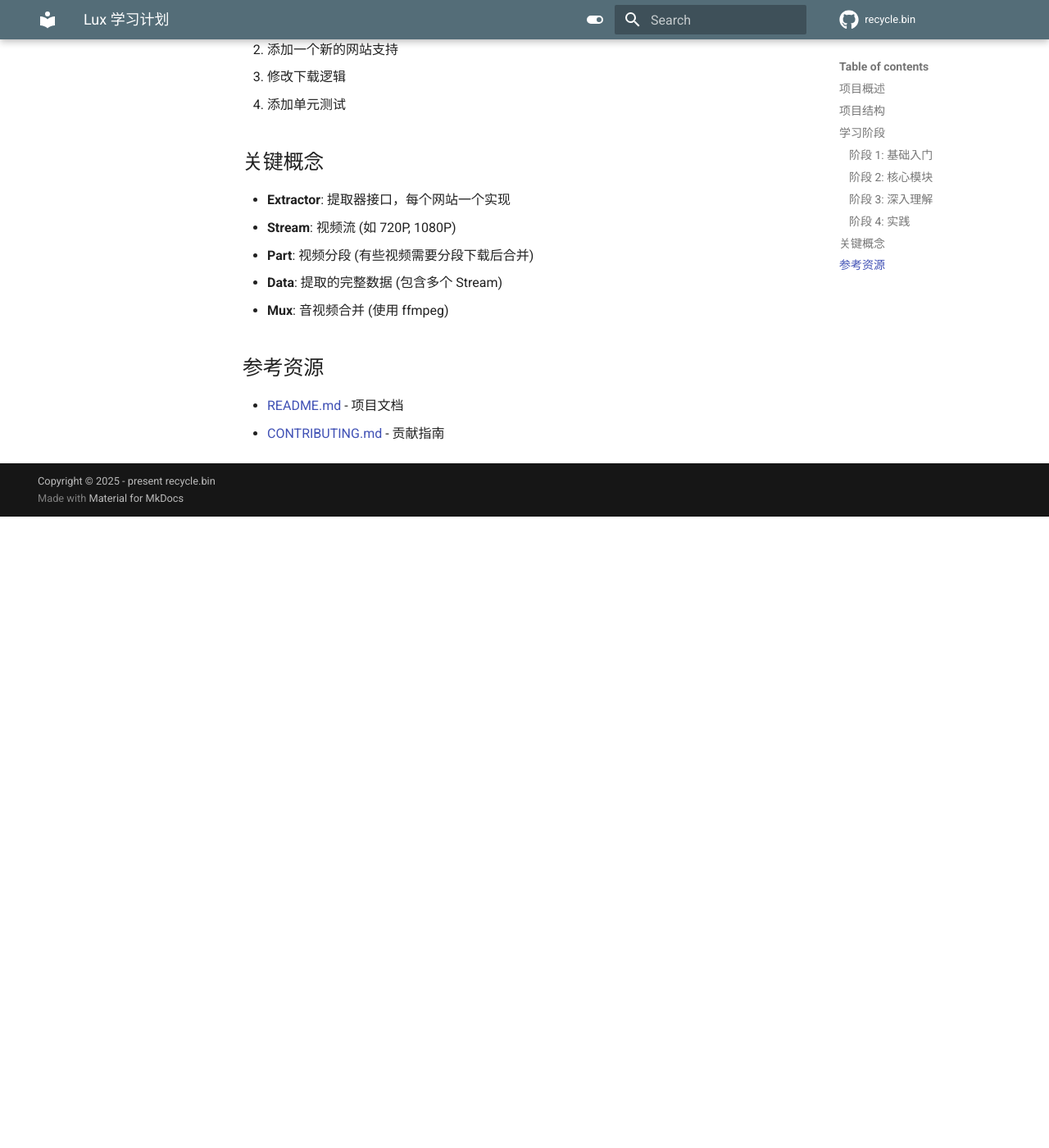
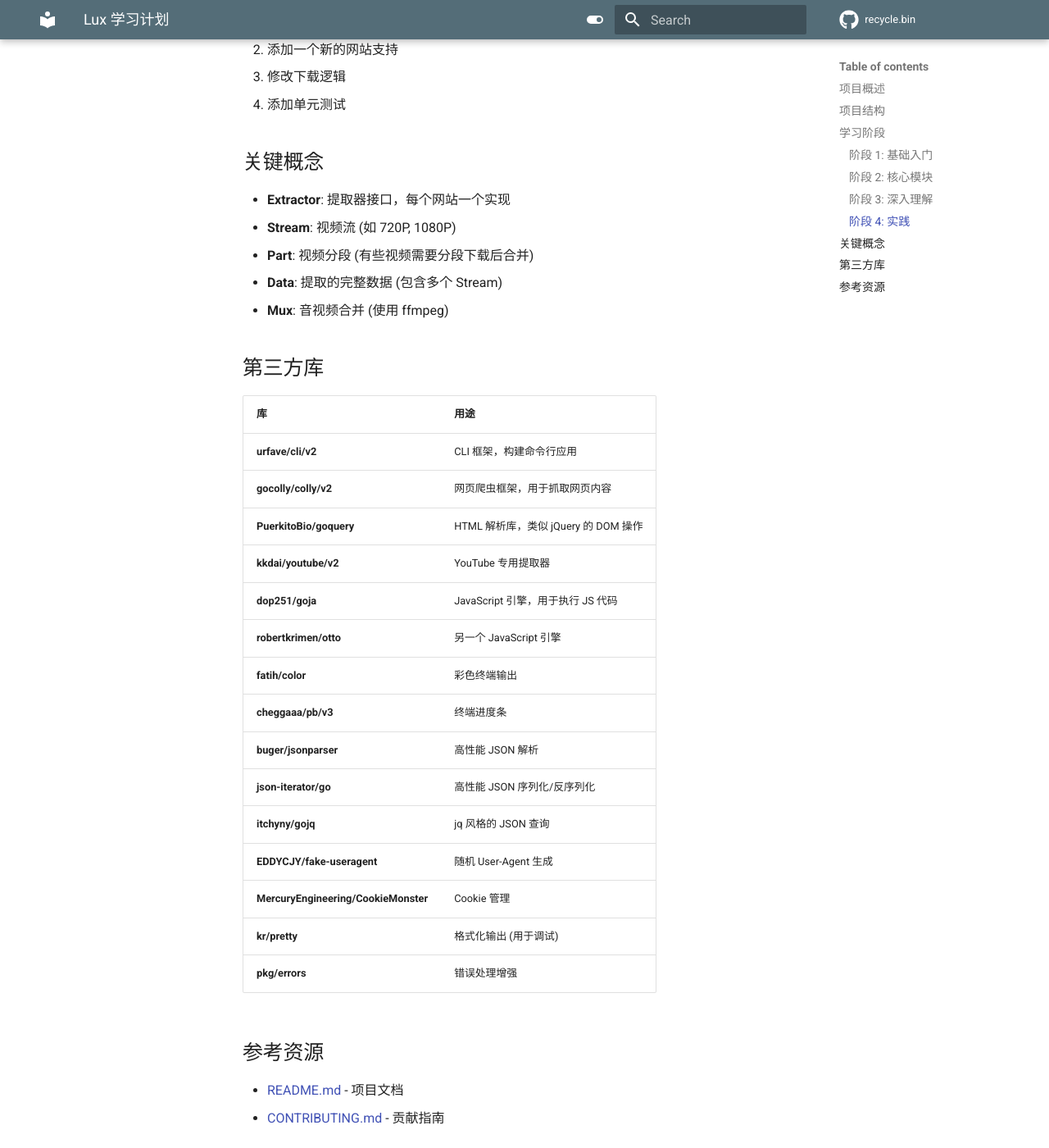
Before and after one commit to xiongjia/xiongjia.github.com, an MkDocs documentation site: the page built from docs/research/docs/lux/00-lux.md, in a window 1280 px wide and 1400 px high, scrolled down 1829 px. Shown: the whole window at 82% size. Built offline with MkDocs 1.6.1 and Material for MkDocs 9.7.7, drawn with Linux system fonts in a browser that asks for light colours; comment, search, counter and statistics services are not loaded; before the commit the page ends 2459 px from its top, so only the background shows below that.

Commit message:
golang cli test

```diff
--- a/docs/research/docs/lux/00-lux.md
+++ b/docs/research/docs/lux/00-lux.md
@@ -77,6 +77,26 @@ lux/
 - **Data**: 提取的完整数据 (包含多个 Stream)
 - **Mux**: 音视频合并 (使用 ffmpeg)
 
+## 第三方库
+
+| 库 | 用途 |
+|---|---|
+| **urfave/cli/v2** | CLI 框架，构建命令行应用 |
+| **gocolly/colly/v2** | 网页爬虫框架，用于抓取网页内容 |
+| **PuerkitoBio/goquery** | HTML 解析库，类似 jQuery 的 DOM 操作 |
+| **kkdai/youtube/v2** | YouTube 专用提取器 |
+| **dop251/goja** | JavaScript 引擎，用于执行 JS 代码 |
+| **robertkrimen/otto** | 另一个 JavaScript 引擎 |
+| **fatih/color** | 彩色终端输出 |
+| **cheggaaa/pb/v3** | 终端进度条 |
+| **buger/jsonparser** | 高性能 JSON 解析 |
+| **json-iterator/go** | 高性能 JSON 序列化/反序列化 |
+| **itchyny/gojq** | jq 风格的 JSON 查询 |
+| **EDDYCJY/fake-useragent** | 随机 User-Agent 生成 |
+| **MercuryEngineering/CookieMonster** | Cookie 管理 |
+| **kr/pretty** | 格式化输出 (用于调试) |
+| **pkg/errors** | 错误处理增强 |
+
 ## 参考资源
 
 - [README.md](docs/research/external/lux/README.md) - 项目文档
```
